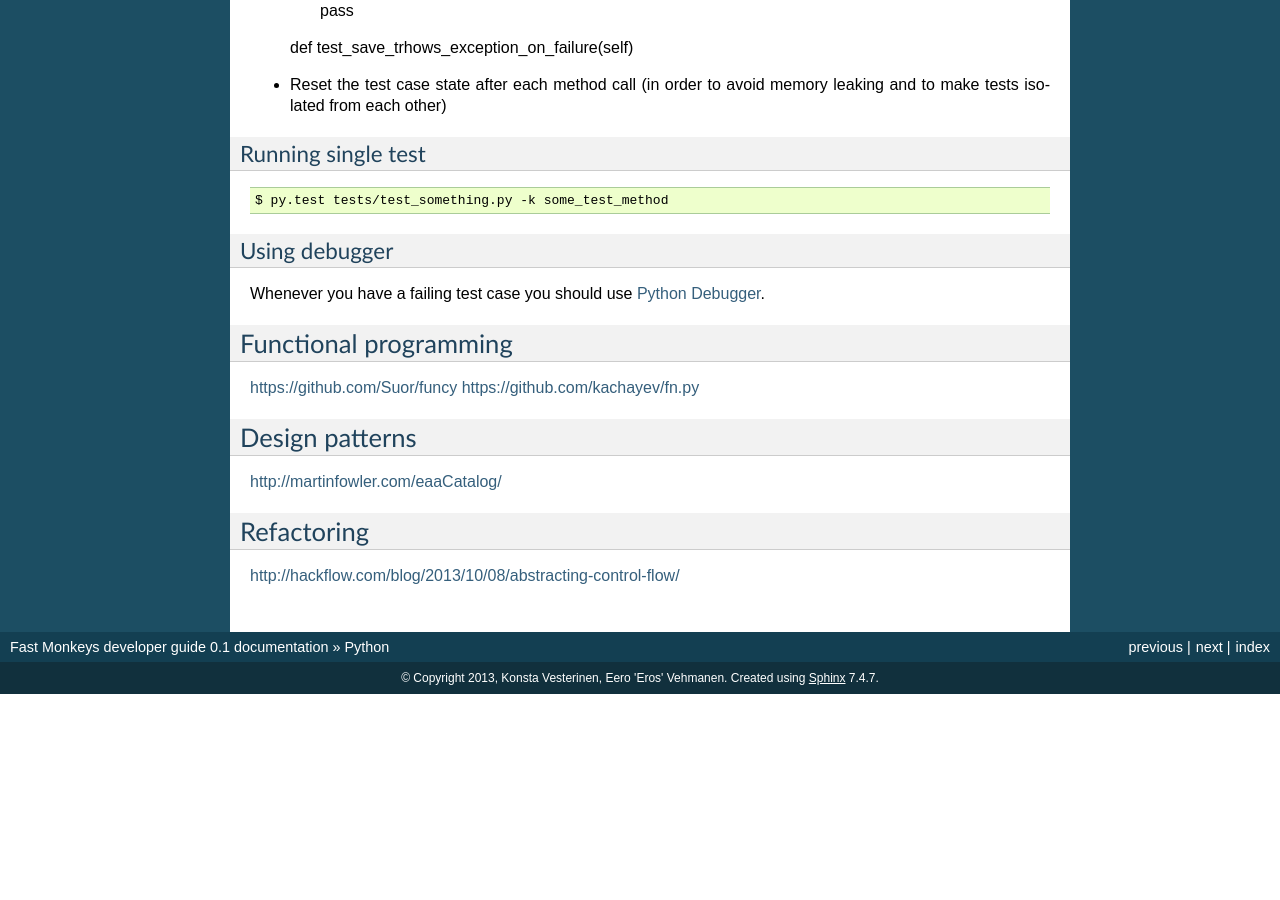
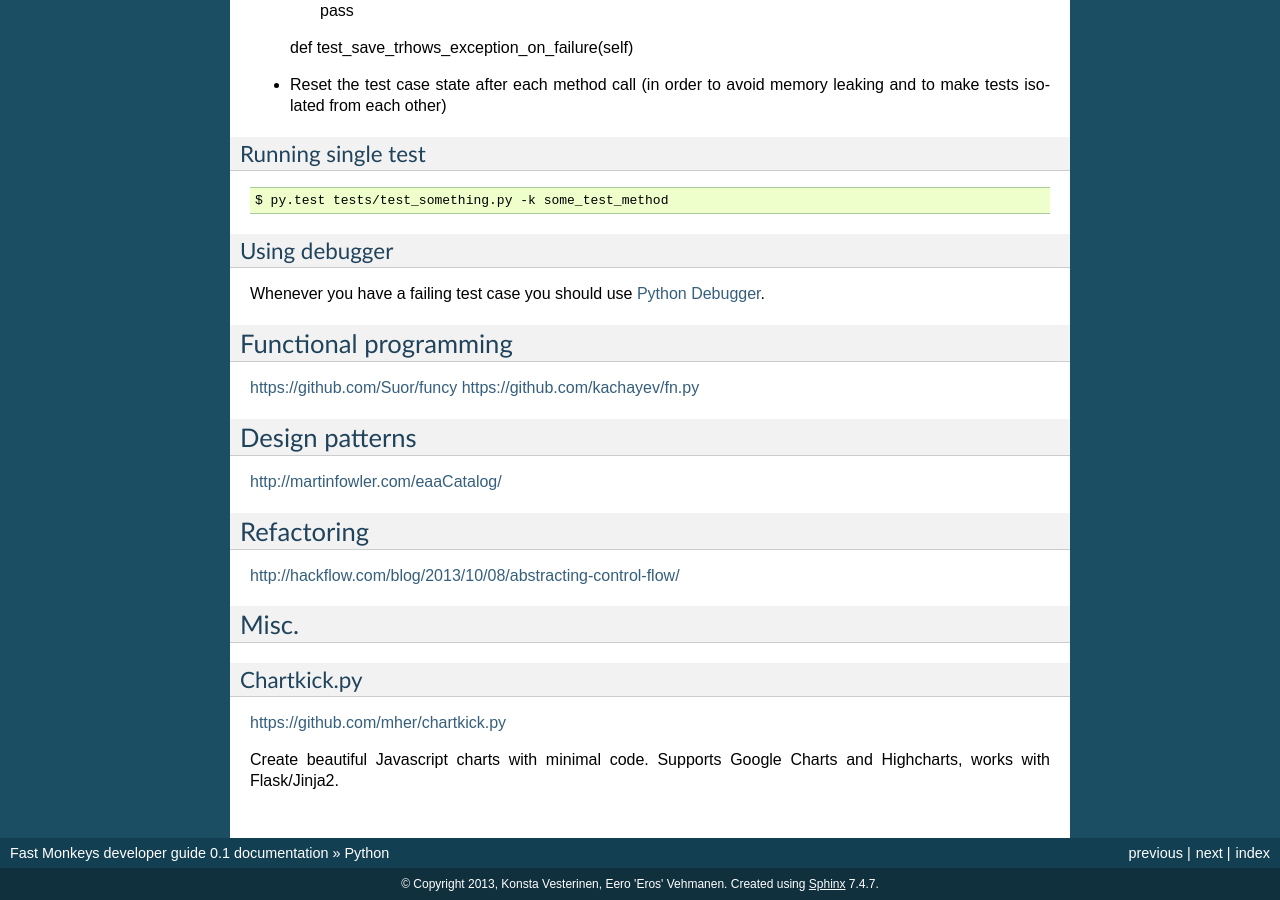
Before and after one commit to fastmonkeys/dev-guide, a Sphinx documentation site: the page built from docs/python.rst, in a window 1280 px wide and 900 px high, scrolled down 2434 px. Built offline with Sphinx 7.4.7, drawn with Linux system fonts in a browser that asks for light colours; formulas are drawn with MathJax 3; before the commit the page ends 3128 px from its top, so only the background shows below that.

Commit message:
Added Chartkick.py to Python Misc. section

```diff
--- a/docs/python.rst
+++ b/docs/python.rst
@@ -231,6 +231,17 @@ Refactoring
 
 http://hackflow.com/blog/2013/10/08/abstracting-control-flow/
 
+
+
+Misc.
+-----
+
+Chartkick.py
+************
+https://github.com/mher/chartkick.py
+
+Create beautiful Javascript charts with minimal code. Supports Google Charts and Highcharts, works with Flask/Jinja2.
+
 .. _`Hitchhiker's guide to Python`: http://docs.python-guide.org/en/latest/
 .. _`full text search`: http://en.wikipedia.org/wiki/Full_text_search
 .. _`Babel`: http://babel.pocoo.org/
```
